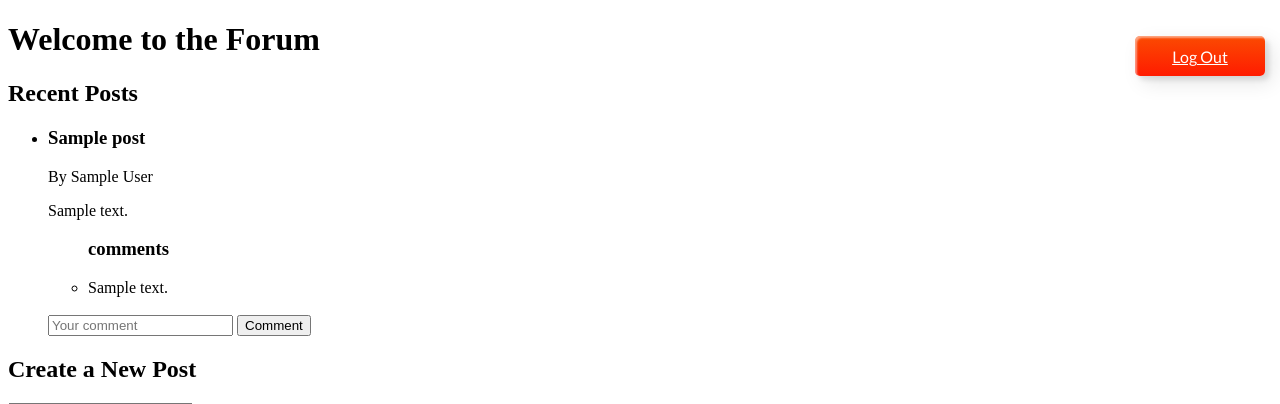
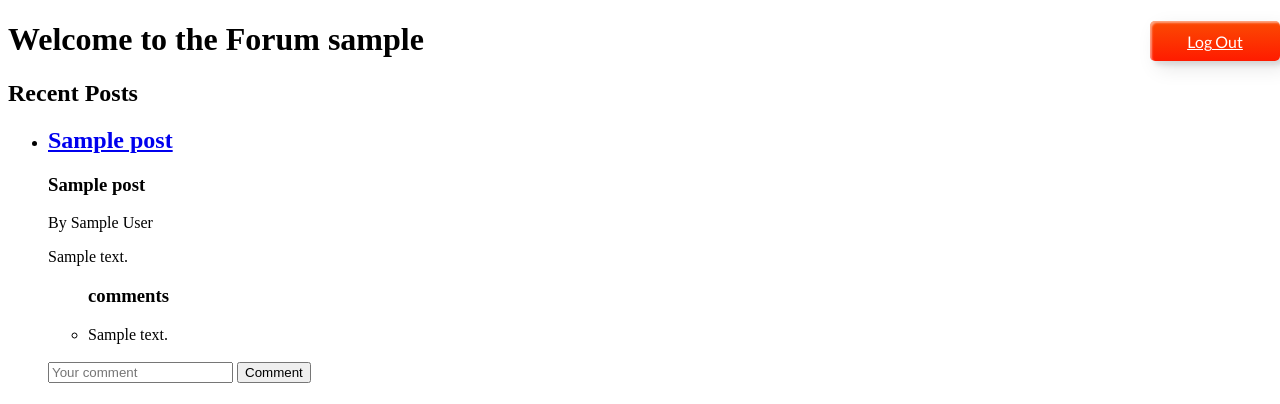
Before and after one commit to Parham-CHs/Media-WEb-Page-stack-overflow-, a Flask app: template Templates/index.html in a window 1280 px wide. Shown: the top 404 px of the page. Run offline with Flask 3, Linux system fonts and the light colour scheme; the visitor is signed in with stand-in values (Sample User, id 1); the template is opened without the code that fills it: most values are stand-ins (such as "Sample title", 1, 10 or a date in 2020).

Commit message:
posts
posts now are clickable
added id for posts

```diff
--- a/Templates/index.html
+++ b/Templates/index.html
@@ -25,14 +25,15 @@
 
 
 <body>
-                    <a class="custom-btn btn-5" style="padding: 0; margin: 15px;   position: absolute;  right: 0;" href="#" onclick="logout()">Log Out</a>
+                    <a class="custom-btn btn-5" style="  position: absolute;  right: 0;" href="#" onclick="logout()">Log Out</a>
 
-                    <h1>Welcome to the Forum</h1>
+                    <h1>Welcome to the Forum {{session.username}}</h1>
 
                     <h2>Recent Posts</h2>
                     <ul>
                         {% for post in posts %}
                         <li>
+                            <h2><a href="{{ url_for('post_detail', post_id=post.id) }}">{{ post['title'] }}</a></h2>
                             <h3>{{ post['title'] }}</h3>
                             <p>By {{ post['author'] }}</p>
                             <p>{{ post['content'] }}</p>
@@ -43,8 +44,8 @@
                                 {% endfor %}
                             </ul>
                             </br>
-                            <form action="/comment/{{ loop.index0 }}" method="post">
-                                <input type="text" name="comment" placeholder="Your comment">
+                            <form action="{{ url_for('comment', post_id=post.id) }}" method="post">
+                                <input type="text" name="comment" placeholder="Your comment" required>
                                 <button type="submit">Comment</button>
                             </form>
                         </li>
--- a/app.py
+++ b/app.py
@@ -35,17 +35,43 @@ def create_post():
     author = request.form['author']
     title = request.form['title']
     content = request.form['content']
-    post = {'author': author, 'title': title, 'content': content, 'comments': []}
+
+    # Generate new ID
+    if posts:
+        new_id = max([post['id'] for post in posts]) + 1
+    else:
+        new_id = 1
+
+    post = {'id': new_id, 'author': author, 'title': title, 'content': content, 'comments': []}
     posts.append(post)
     save_posts(posts)
     return redirect(url_for('index'))
 
+
 @app.route('/comment/<int:post_id>', methods=['POST'])
 def comment(post_id):
     comment = request.form['comment']
-    posts[post_id]['comments'].append(comment)
+
+    # Find the post by ID
+    for post in posts:
+        if post['id'] == post_id:
+            post['comments'].append(comment)
+            break
+
+    # Save posts to the CSV file
     save_posts(posts)
-    return redirect(url_for('index'))
+
+    # Redirect back to the post detail page
+    return redirect(url_for('post_detail', post_id=post_id))
+
+
+@app.route('/post/<int:post_id>')
+def post_detail(post_id):
+    # Find the post with the given id
+    post = next((post for post in posts if post['id'] == post_id), None)
+    if post is None:
+        return "Post not found", 404
+    return render_template('post_detail.html', post=post)
 
 
 @app.route('/')
```
Also changed, not shown: Data/posts.csv (+5 -4 lines), Templates/post_detail.html (added, +28 -0 lines).
